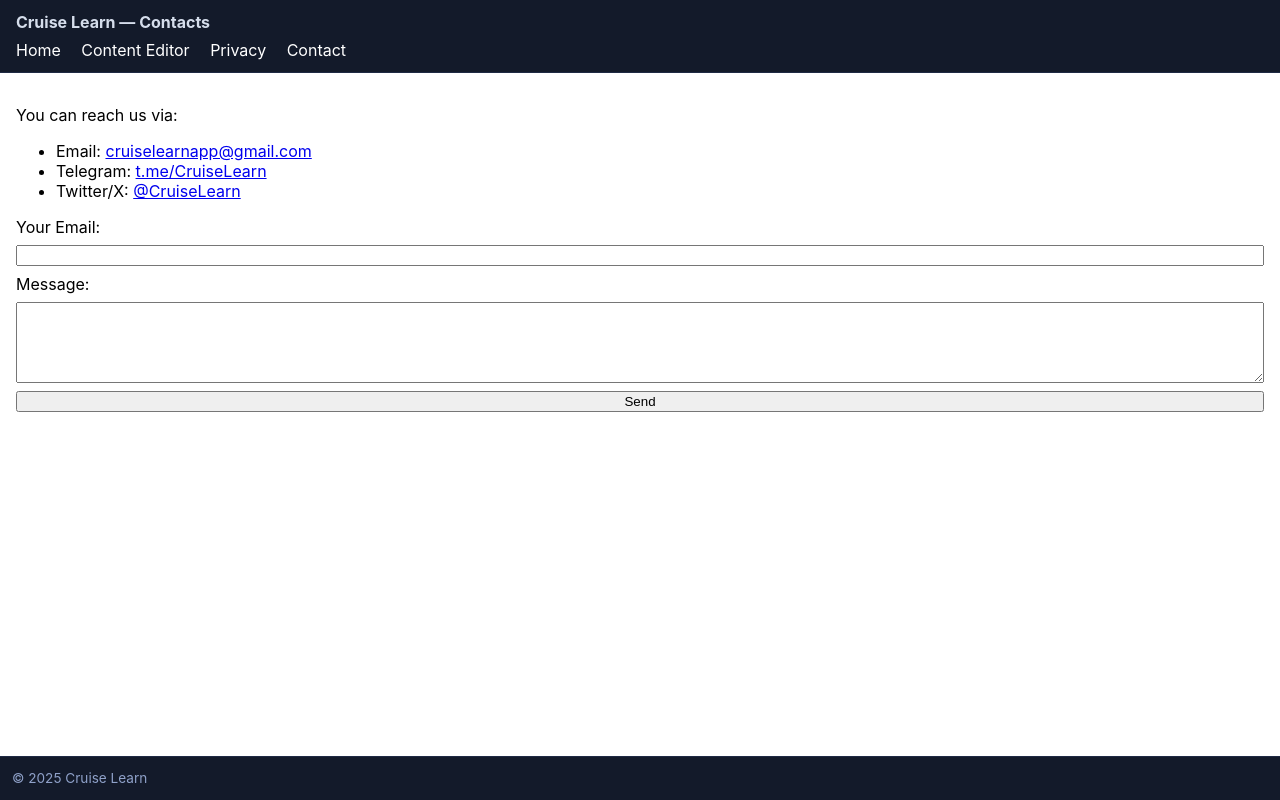
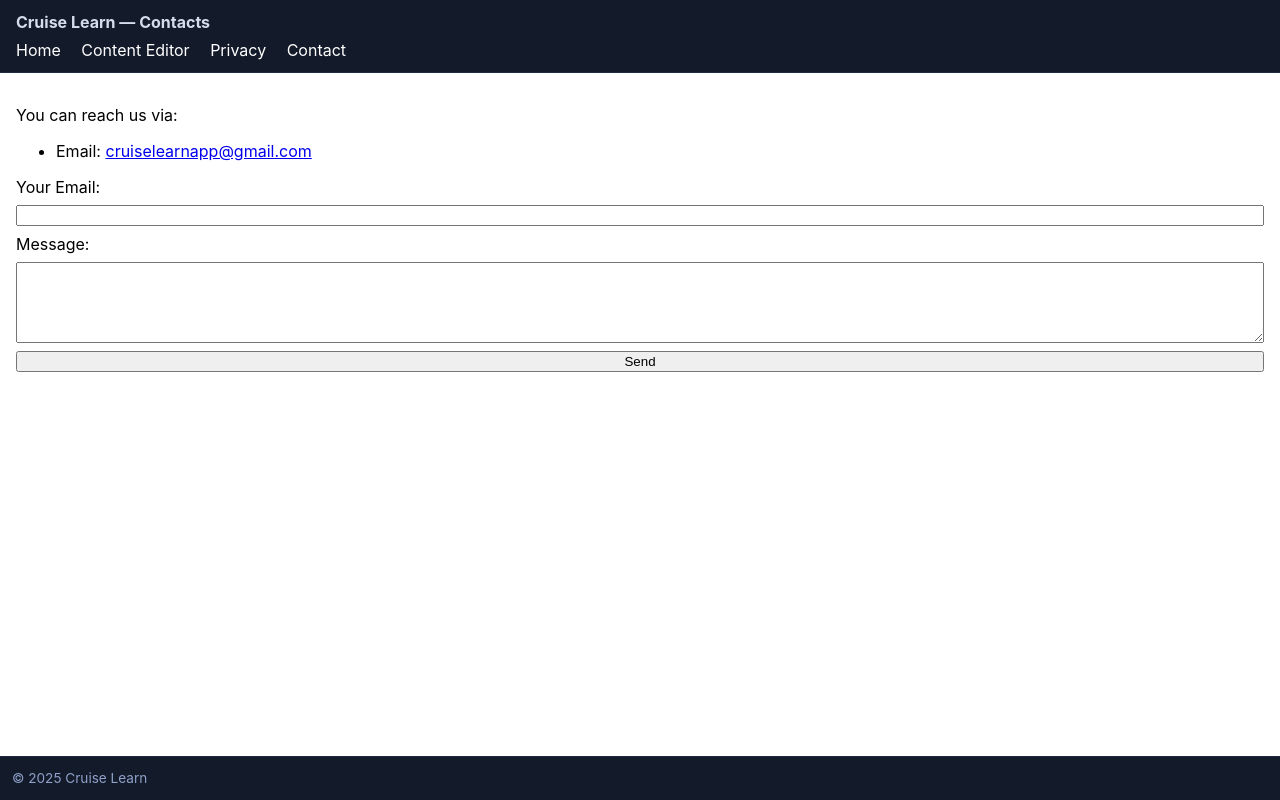
Before and after one commit to obolibok/CruiseLearnSite, a plain HTML site: page contact.html in a window 1280 px wide. Drawn offline with Linux system fonts and the light colour scheme.

Commit message:
removed unsupported extra contacts

```diff
--- a/contact.html
+++ b/contact.html
@@ -20,8 +20,6 @@
     <p>You can reach us via:</p>
     <ul>
       <li>Email: <a href="cruiselearnapp@gmail.com">cruiselearnapp@gmail.com</a></li>
-      <li>Telegram: <a href="#">t.me/CruiseLearn</a></li>
-      <li>Twitter/X: <a href="#">@CruiseLearn</a></li>
     </ul>
 
     <form>
```
